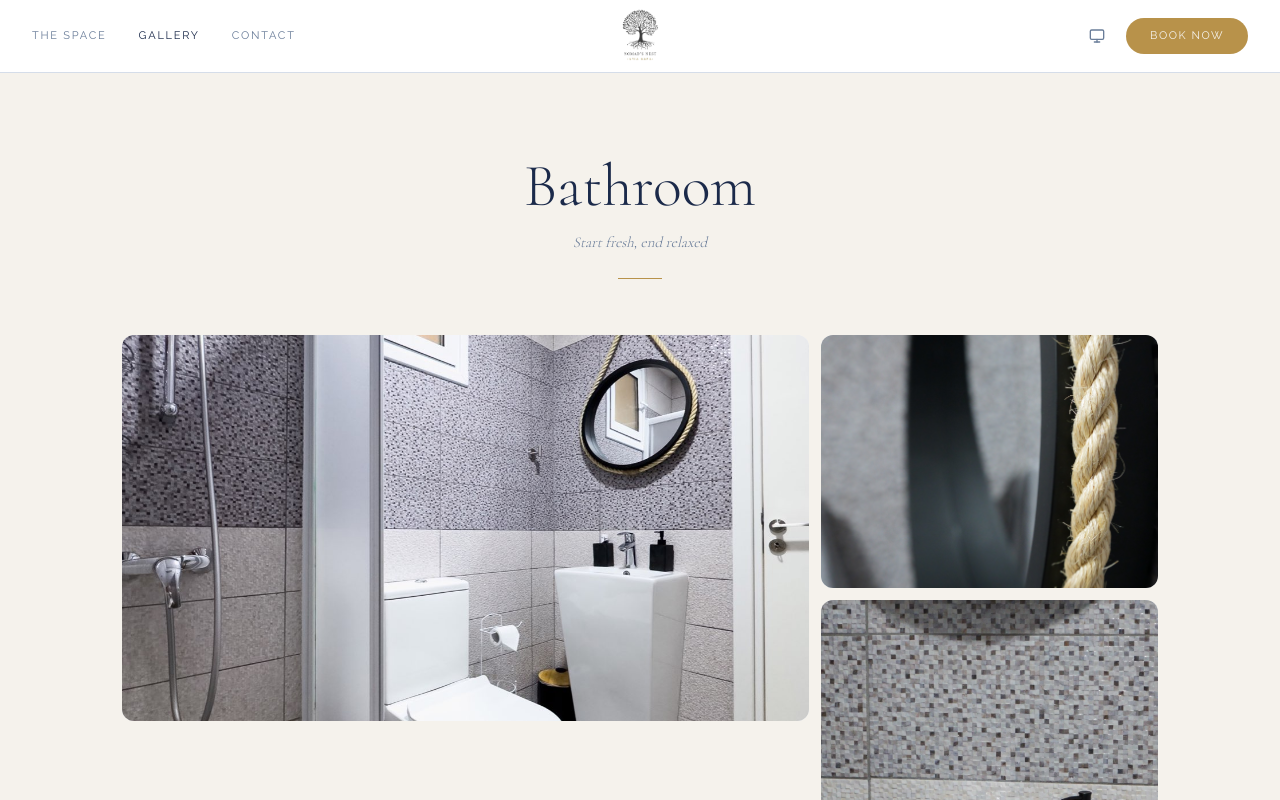
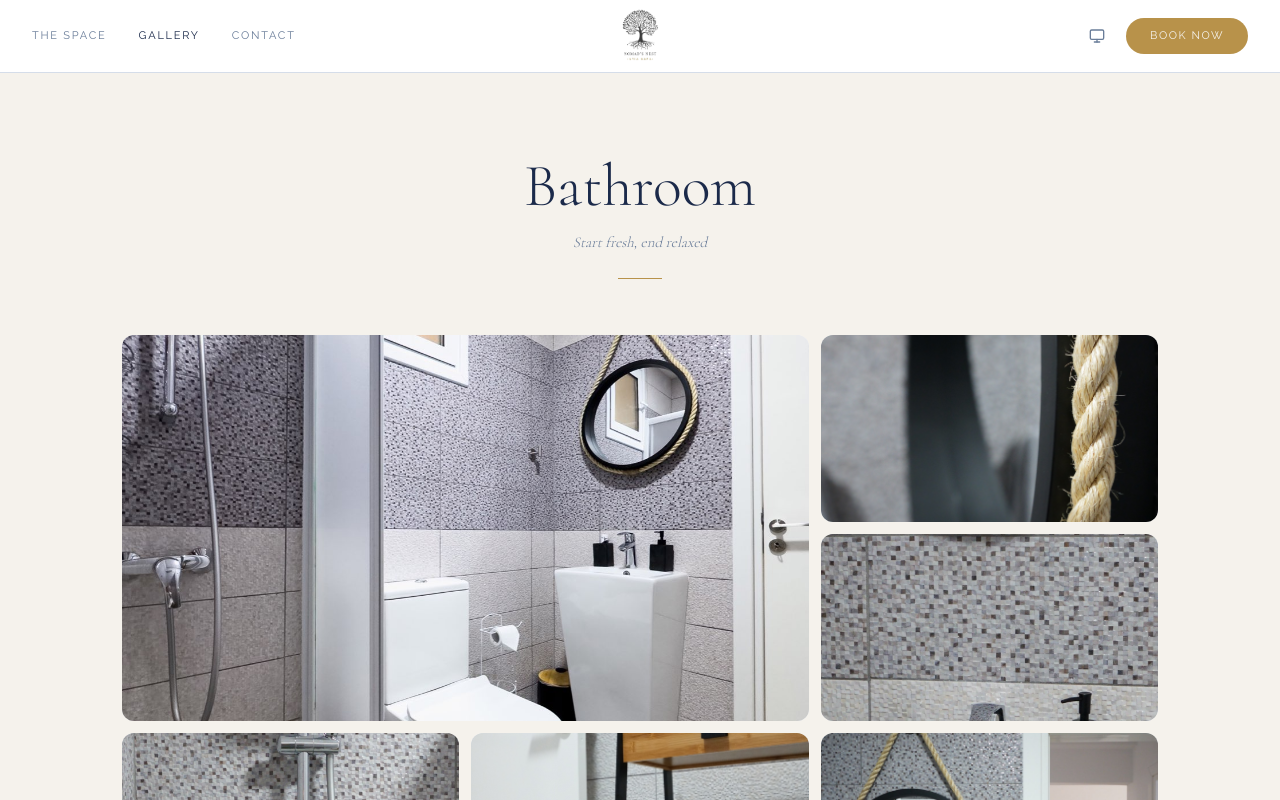
Before and after one commit to cmin764/nomads-nest, a Next.js app: page /gallery/bathroom in a window 1280 px wide. Shown: the top 800 px of the page. Built offline with nearby package versions, Linux system fonts and the light colour scheme.

Commit message:
Fix gallery individual view layout

```diff
--- a/src/components/gallery/photo-grid.tsx
+++ b/src/components/gallery/photo-grid.tsx
@@ -2,6 +2,7 @@
 
 import { useState } from "react";
 import Image from "next/image";
+import { cn } from "@/lib/utils";
 import Lightbox from "yet-another-react-lightbox";
 import Fullscreen from "yet-another-react-lightbox/plugins/fullscreen";
 import Zoom from "yet-another-react-lightbox/plugins/zoom";
@@ -25,12 +26,17 @@ export default function PhotoGrid({ images }: { images: Photo[] }) {
       <div className="grid grid-cols-2 sm:grid-cols-3 gap-3">
         {images.map((img, i) => {
           const isHero = hasHero && i === 0;
+          // Side panels (i=1,2) fill their grid row height set by the hero, so no fixed aspect ratio at sm+.
+          const isSidePanel = hasHero && (i === 1 || i === 2);
           return (
             <button
-              key={i}
+              key={img.src}
               onClick={() => { setIndex(i); setOpen(true); }}
-              className={`relative overflow-hidden rounded-xl cursor-pointer group${isHero ? " col-span-2 sm:col-span-2 sm:row-span-2" : ""}`}
-              style={{ background: "var(--surface-alt)", aspectRatio: isHero ? "16/9" : "4/3" }}
+              className={cn(
+                "relative overflow-hidden rounded-xl cursor-pointer group",
+                isHero ? "aspect-video col-span-2 sm:col-span-2 sm:row-span-2" : isSidePanel ? "aspect-[4/3] sm:aspect-auto" : "aspect-[4/3]",
+              )}
+              style={{ background: "var(--surface-alt)" }}
               aria-label={`Open photo ${i + 1}`}
             >
               <Image
```
